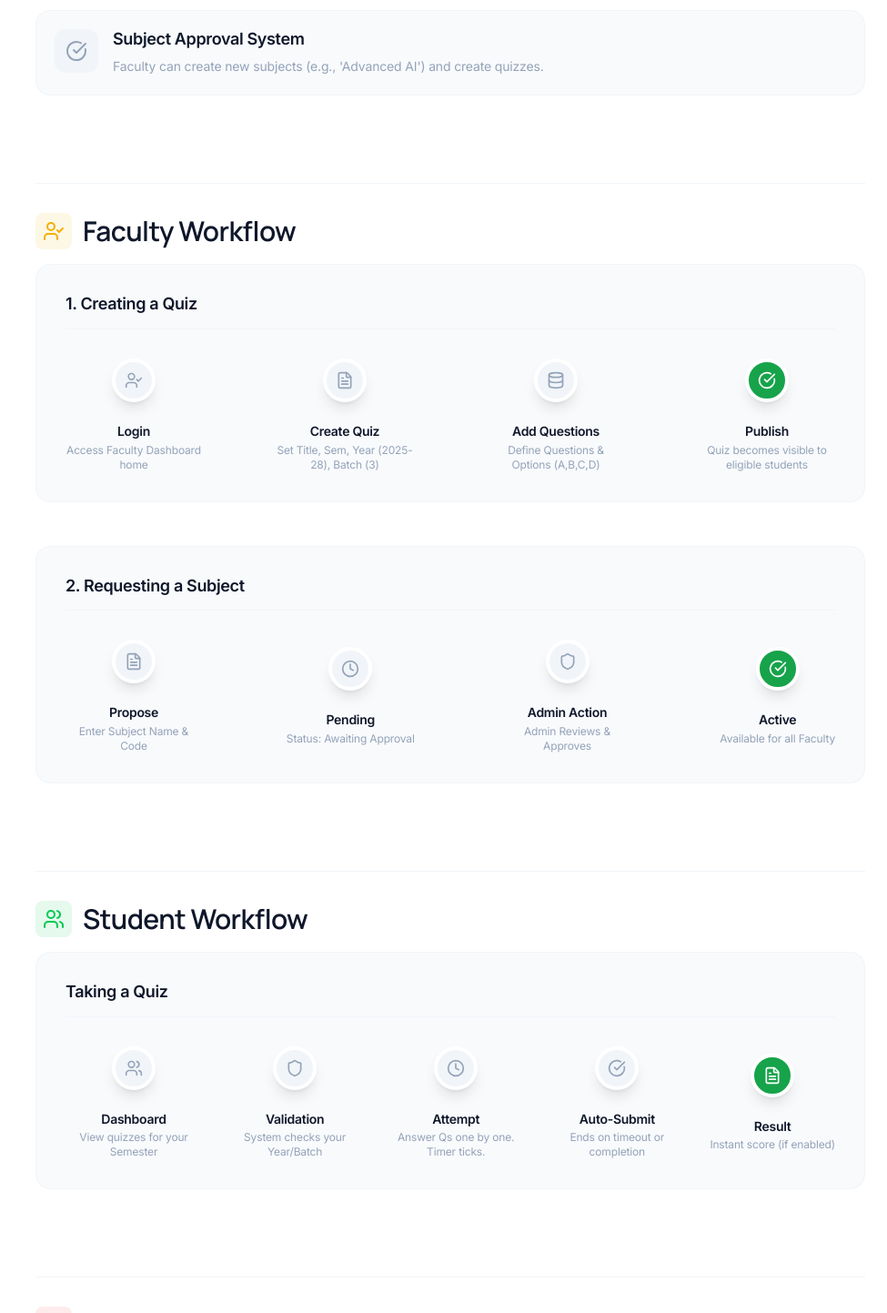
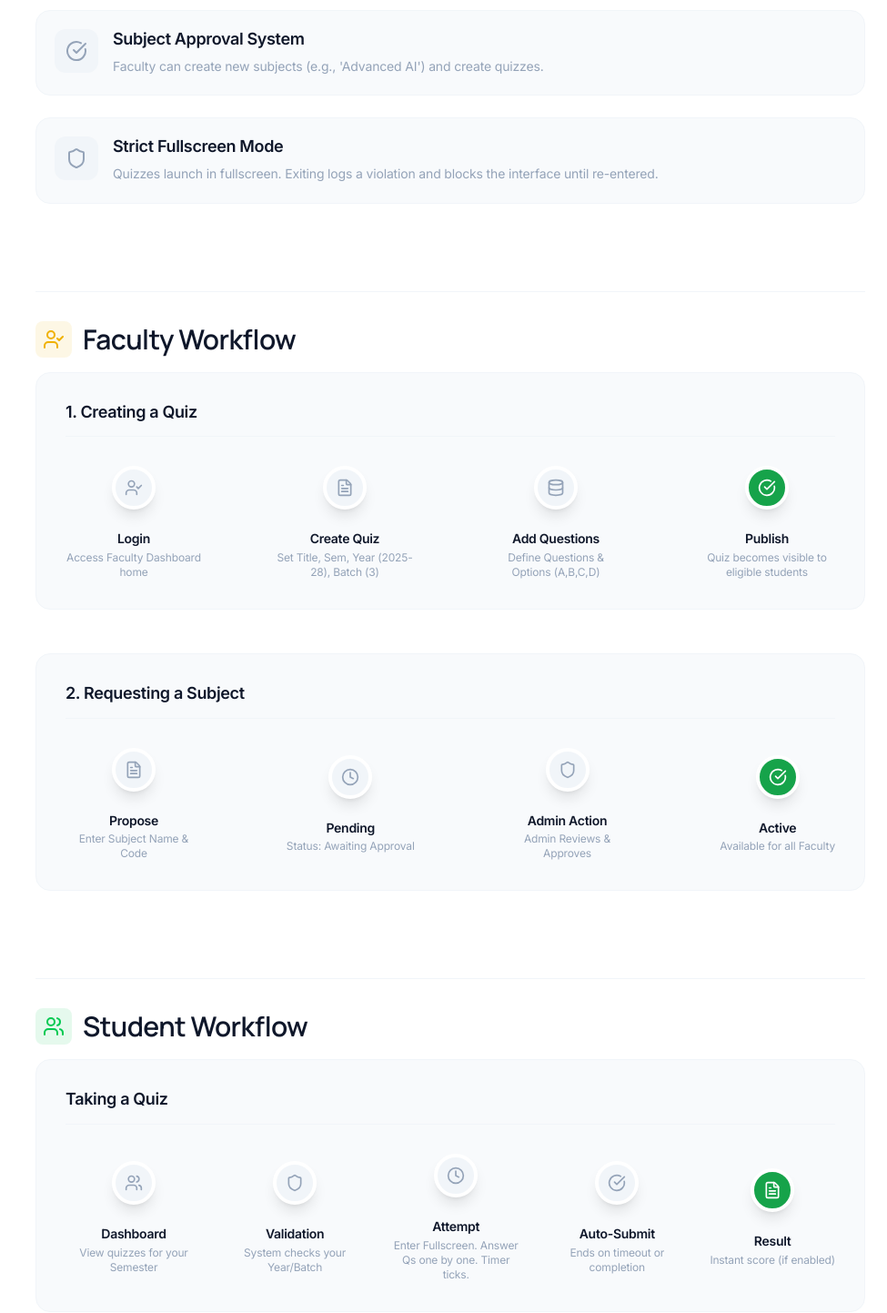
Before and after one commit to Team-Triada/Proct, a Next.js app: page /docs in a window 1280 px wide. Shown: the part 900-2343 px from the top of the page at 91% size, without its empty margins (305-1280 px from the left). Built offline with nearby package versions, Linux system fonts and the light colour scheme.

Commit message:
mail update

```diff
--- a/src/app/contact/page.tsx
+++ b/src/app/contact/page.tsx
@@ -31,7 +31,7 @@ export default function ContactPage() {
                         </div>
                         <div className="pt-8 border-t border-[var(--border-subtle)]">
                             <p className="text-xs text-[var(--text-muted)] uppercase tracking-widest mb-2">Contact Sales</p>
-                            <a href="mailto:sales@proct.platform" className="text-lg font-bold text-[var(--text-primary)] hover:text-[var(--accent)] transition-colors flex items-center gap-2">
+                            <a href="mailto:triadactf@gmail.com" className="text-lg font-bold text-[var(--text-primary)] hover:text-[var(--accent)] transition-colors flex items-center gap-2">
                                 <Mail size={18} />
                                 triadactf@gmail.com
                             </a>
@@ -50,7 +50,7 @@ export default function ContactPage() {
                         </div>
                         <div className="pt-8 border-t border-[var(--border-subtle)]">
                             <p className="text-xs text-[var(--text-muted)] uppercase tracking-widest mb-2">Get in Touch</p>
-                            <a href="mailto:contact@proct.platform" className="text-lg font-bold text-[var(--text-primary)] hover:text-[var(--accent)] transition-colors flex items-center gap-2">
+                            <a href="mailto:triadactf@gmail.com" className="text-lg font-bold text-[var(--text-primary)] hover:text-[var(--accent)] transition-colors flex items-center gap-2">
                                 <MessageSquare size={18} />
                                 triadactf@gmail.com
                             </a>
--- a/src/app/docs/page.tsx
+++ b/src/app/docs/page.tsx
@@ -135,6 +135,11 @@ export default function DocsPage() {
                                     desc="Faculty can create new subjects (e.g., 'Advanced AI') and create quizzes."
                                     icon={<CheckCircle />}
                                 />
+                                <FeatureCard
+                                    title="Strict Fullscreen Mode"
+                                    desc="Quizzes launch in fullscreen. Exiting logs a violation and blocks the interface until re-entered."
+                                    icon={<Shield />}
+                                />
                             </div>
                         </section>
 
@@ -182,7 +187,7 @@ export default function DocsPage() {
                                 steps={[
                                     { label: "Dashboard", desc: "View quizzes for your Semester", icon: <Users /> },
                                     { label: "Validation", desc: "System checks your Year/Batch", icon: <Shield /> },
-                                    { label: "Attempt", desc: "Answer Qs one by one. Timer ticks.", icon: <Clock /> },
+                                    { label: "Attempt", desc: "Enter Fullscreen. Answer Qs one by one. Timer ticks.", icon: <Clock /> },
                                     { label: "Auto-Submit", desc: "Ends on timeout or completion", icon: <CheckCircle /> },
                                     { label: "Result", desc: "Instant score (if enabled)", icon: <FileText /> }
                                 ]}
@@ -221,6 +226,7 @@ export default function DocsPage() {
                                         <li className="flex gap-2 items-start"><CheckCircle size={16} className="text-[var(--success)] mt-0.5" /> <strong>Reference Time:</strong> Server-side time prevents changing device clock.</li>
                                         <li className="flex gap-2 items-start"><CheckCircle size={16} className="text-[var(--success)] mt-0.5" /> <strong>One-Way Hash:</strong> Answers are verified on server, never exposed to client.</li>
                                         <li className="flex gap-2 items-start"><CheckCircle size={16} className="text-[var(--success)] mt-0.5" /> <strong>Strict Blur:</strong> (Optional) Logs when user switches tabs.</li>
+                                        <li className="flex gap-2 items-start"><CheckCircle size={16} className="text-[var(--success)] mt-0.5" /> <strong>Fullscreen Enforcement:</strong> Blocks potential cheating by enforcing full screen context.</li>
                                     </ul>
                                 </div>
                             </div>
--- a/src/app/privacy/page.tsx
+++ b/src/app/privacy/page.tsx
@@ -53,7 +53,8 @@ export default function PrivacyPage() {
                                 <li className="text-[var(--text-secondary)]">• Role (Admin, Faculty, Student)</li>
                                 <li className="text-[var(--text-secondary)]">• Academic identifiers (department, semester, batch)</li>
                                 <li className="text-[var(--text-secondary)]">• Quiz attempts, answers, and timestamps</li>
-                                <li className="text-[var(--text-secondary)]">• Rule violation events (tab switch logs)</li>
+                                <li className="text-[var(--text-secondary)]">• Rule violation events (tab switch, fullscreen exit logs)</li>
+                                <li className="text-[var(--text-secondary)]">• Device state (fullscreen mode status)</li>
                             </ul>
                         </div>
                     </section>
--- a/src/app/terms/page.tsx
+++ b/src/app/terms/page.tsx
@@ -65,6 +65,7 @@ export default function TermsPage() {
                                 <li>• Access quizzes not assigned to their academic cohort</li>
                                 <li>• Impersonate another user or provide false credentials</li>
                                 <li>• Interfere with the platform's functionality or security</li>
+                                <li>• Disable or circumvent fullscreen enforcement mode during assessments</li>
                             </ul>
                         </div>
                     </section>
```
Also changed, not shown: 1 other file (tests, documents, lock files or other folders).
